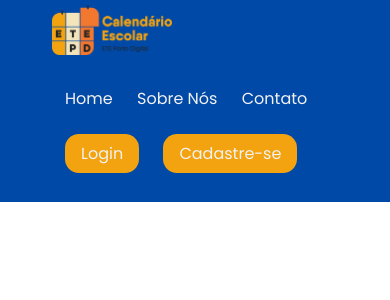
After one commit to AnaK-Caetano/AgendaDigital-ETEPD2023, a PHP site: page /components/nav-bar.html in a window 390 px wide. The commit adds this page. Shown: the top 300 px of the page. Run offline with PHP 8.4, Linux system fonts and the light colour scheme.

Commit message:
Nav-bar responsiva

```diff
--- a/agenda-digital/assets/Home.css
+++ b/agenda-digital/assets/Home.css
@@ -1,6 +1,8 @@
 @import url('https://fonts.googleapis.com/css2?family=Poppins&display=swap');
 @import url('https://fonts.googleapis.com/css2?family=League+Spartan&display=swap');
 @import url('https://fonts.googleapis.com/css2?family=League+Spartan:wght@100&display=swap');
+
+
 *{
     margin: 0;
     padding: 0;
--- /dev/null
+++ b/agenda-digital/components/nav-bar.css
@@ -0,0 +1,76 @@
+@import url('https://fonts.googleapis.com/css2?family=Poppins&display=swap');
+
+body{
+    margin: 0;
+    padding: 0;
+}
+
+
+header{
+    background-color: #0049A6;
+    font-family: Poppins;
+    box-sizing: border-box;
+    padding: 5px 20px;
+
+}
+
+
+.navbar {
+    display: flex;
+    align-items: center;
+    justify-content: space-between;
+    flex-wrap: wrap;
+}
+
+.navbar-img {
+    max-width: 7.5rem; /* Largura máxima da imagem */
+    height: auto;
+    margin-left: 2rem;
+}
+
+
+ul{
+    list-style-type: none;
+}
+
+
+nav a{
+    color: #F2F2F2;
+    text-decoration: none;
+    position: relative;
+}
+
+nav a::after{
+    content: " ";
+    width: 0%;
+    height: 5px;
+    background-color: #F3A310;
+    position: absolute;
+    bottom: 0;
+    left: 0;
+    transition: 0.3s ease-out;
+
+}
+
+nav a:hover::after{
+    width: 100%;
+}
+
+.nav-links li{
+    font-size: 16px;
+    padding: 15px 5px;
+    display: inline-block;
+    margin-right: 10px;
+}
+
+.botao a{
+    padding: 7px 15px;
+    background-color: #F3A310;
+    border: 1.5px solid transparent;
+    border-radius: 0.875rem;
+    transition: background-color 0.3s ease-in-out;
+}
+
+.botao a:hover {
+    background-color: transparent;
+}
--- /dev/null
+++ b/agenda-digital/components/nav-bar.html
@@ -0,0 +1,24 @@
+<!DOCTYPE html>
+<html lang="en">
+<head>
+    <meta charset="UTF-8">
+    <meta name="viewport" content="width=device-width, initial-scale=1.0">
+    <title>Navbar responsivo</title>
+    <link rel="stylesheet" href="nav-bar.css">
+</head>
+<body>
+<header>
+    <nav class="navbar">
+        <img class="navbar-img" src="../assets/img/logo-com-titulo.png" alt="Calendário Escolar ETEPD">
+        <ul class="nav-links">
+            <li><a href="#">Home</a></li>
+            <li><a href="#">Sobre Nós</a></li>
+            <li><a href="#">Contato</a></li>
+            <li class="botao" ><a href="#">Login</a></li>
+            <li class="botao" ><a href="#">Cadastre-se</a></li>
+
+        </ul>
+    </nav>
+</header>
+</body>
+</html>
```
Also changed, not shown: agenda-digital/assets/Home.html (+13 -12 lines), agenda-digital/assets/cadastro.html (+14 -0 lines), agenda-digital/assets/login.html (+11 -1 lines), agenda-digital/assets/recuperar-senha.html (+13 -11 lines), agenda-digital/components/imports.css (added, +9 -0 lines), agenda-digital/components/side-bar.css (added, +19 -0 lines), agenda-digital/components/side-bar.html (added, +26 -0 lines), README.md, agenda-digital/assets/agenda-semana.html (added), agenda-digital/assets/agenda-semanal.css (added), agenda-digital/assets/img/logo-com-titulo.png (added), agenda-digital/assets/img/logo-etepd.png (added), agenda-digital/assets/img/logo-sem-titulo.png (added), agenda-digital/components/footer.css (added), 1 more files.
